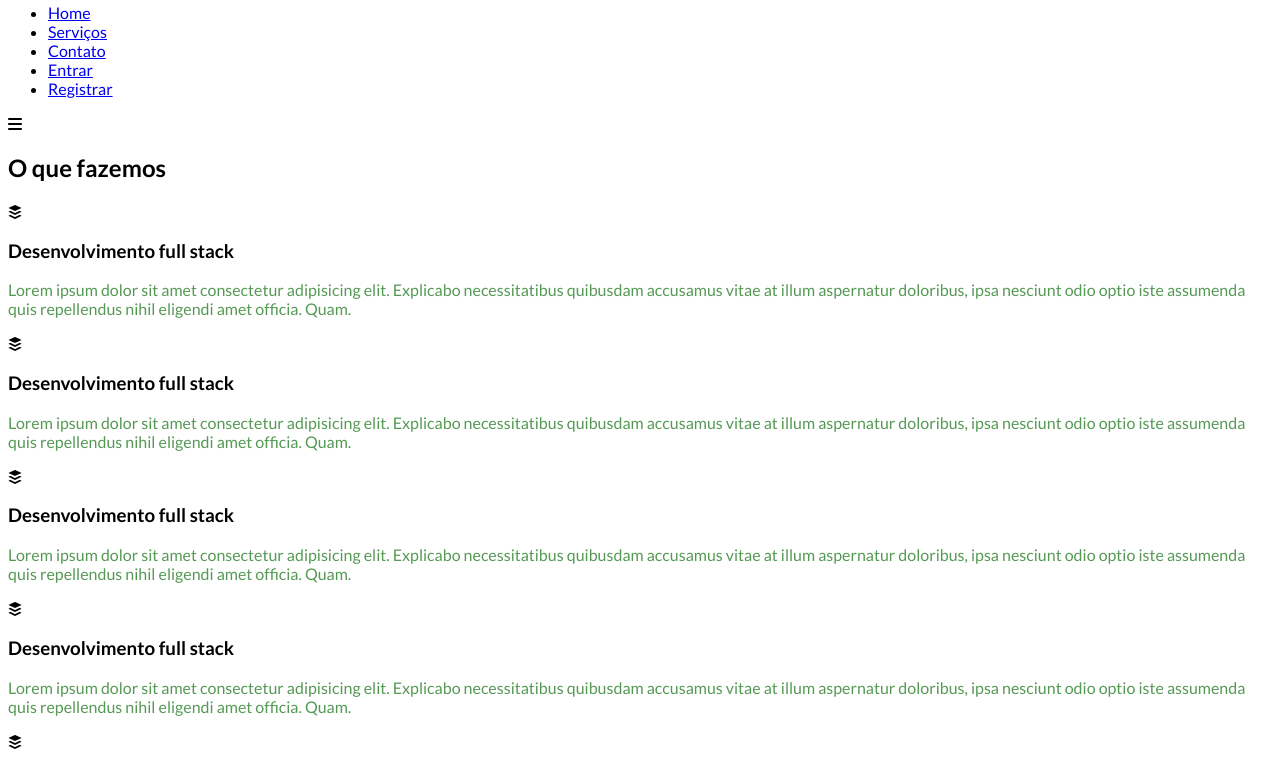
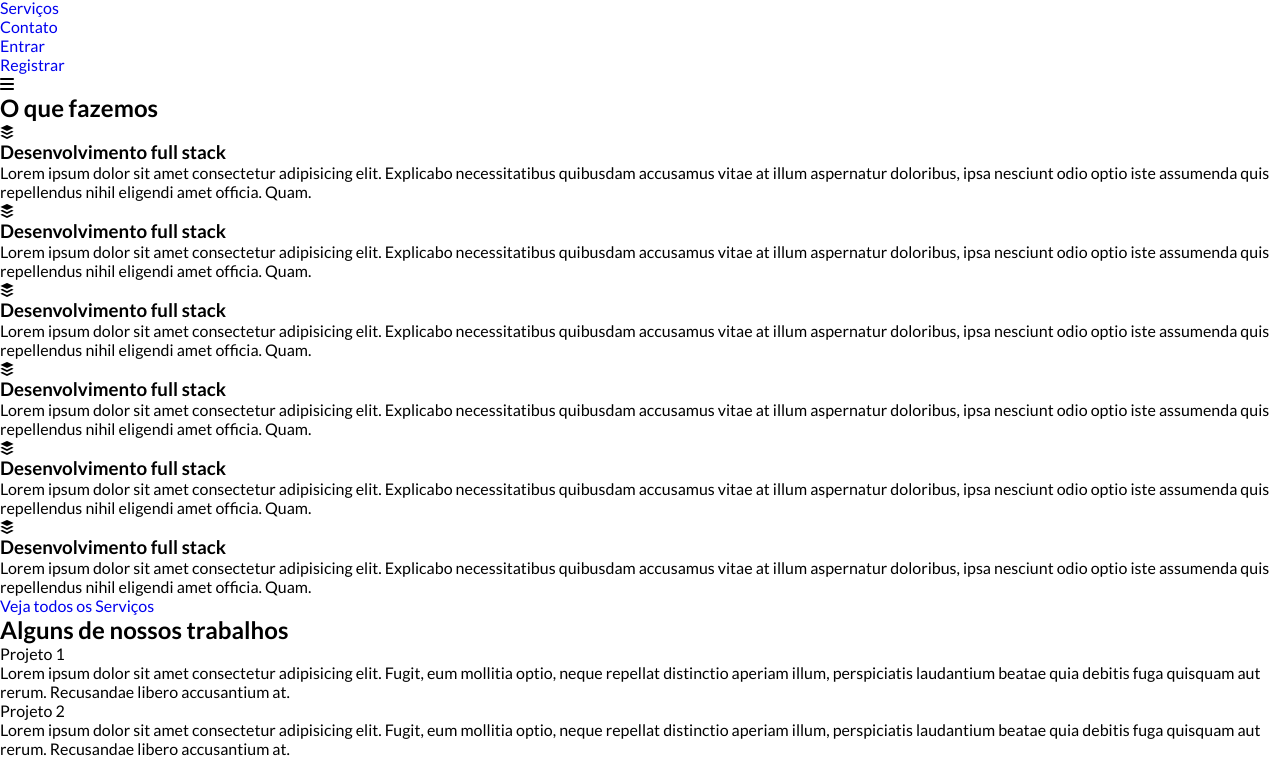
Before and after one commit to linusmanuel/agency, a website: page index.html in a window 1280 px wide. Shown: the part 40-801 px from the top of the page. Drawn offline with Linux system fonts and the light colour scheme.

Commit message:
feat: added reset mixin

```diff
--- a/src/style/abstracts/mixins.scss
+++ b/src/style/abstracts/mixins.scss
@@ -0,0 +1,16 @@
+@mixin reset {
+  * {
+    margin: 0;
+    padding: 0;
+    box-sizing: border-box;
+    font-family: 'Lato', sans-serif;
+  }
+
+  a {
+    text-decoration: none;
+  }
+
+  li {
+    list-style: none;
+  }
+}
--- a/src/style/base/_reset.scss
+++ b/src/style/base/_reset.scss
@@ -0,0 +1 @@
+@include reset;
--- a/src/style/base/_typography.scss
+++ b/src/style/base/_typography.scss
@@ -1,9 +1 @@
 @import url('https://fonts.googleapis.com/css2?family=Lato:wght@100;300;400;700&family=Montserrat:wght@900&family=Outfit:wght@300;400;600&family=Roboto:wght@300;400&family=Space+Mono:wght@400;700&display=swap');
-
-body {
-  font-family: 'Lato', sans-serif;
-}
-
-p {
-  color: var(--primary);
-}
```
Also changed, not shown: styles/style.min.css, 1 other file.
